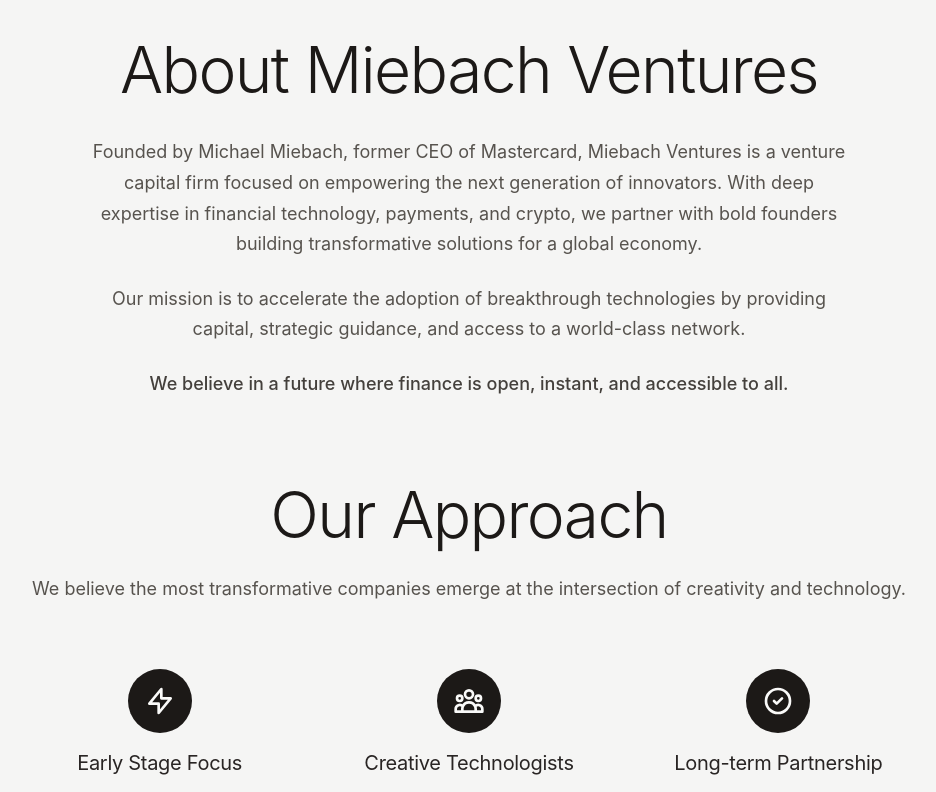
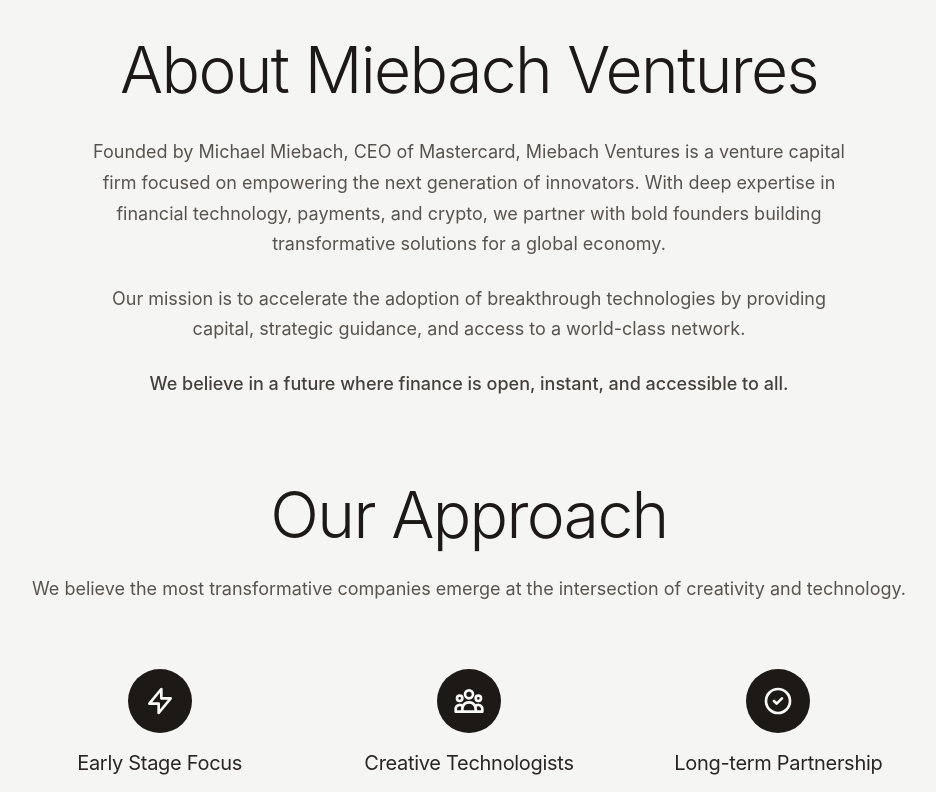
Before and after one commit to kevitlam/http-localhost-3001-, a React (Create React App) app: page / in a window 1280 px wide. Shown: the part 1100-1892 px from the top of the page, without its empty margins (171-1107 px from the left). Built offline with nearby package versions, Linux system fonts and the light colour scheme.

Commit message:
Update team member backgrounds to reflect current positions

```diff
--- a/src/components/About.js
+++ b/src/components/About.js
@@ -11,7 +11,7 @@ const About = () => {
             <h2 className="text-display mb-8">About Miebach Ventures</h2>
             <div className="max-w-3xl mx-auto">
               <p className="text-body-large mb-6">
-                Founded by Michael Miebach, former CEO of Mastercard, Miebach Ventures is a venture capital firm
+                Founded by Michael Miebach, CEO of Mastercard, Miebach Ventures is a venture capital firm
                 focused on empowering the next generation of innovators. With deep expertise in financial technology,
                 payments, and crypto, we partner with bold founders building transformative solutions for a global economy.
               </p>
--- a/src/components/Team.js
+++ b/src/components/Team.js
@@ -5,7 +5,7 @@ const Team = () => {
     {
       name: "Michael Miebach",
       role: "Founder & Managing Partner",
-      background: "Former CEO of Mastercard",
+      background: "CEO of Mastercard",
       expertise: "Fintech, Payments, Global Strategy"
     },
     {
@@ -17,25 +17,25 @@ const Team = () => {
     {
       name: "David Rodriguez",
       role: "Principal",
-      background: "Former Goldman Sachs VP",
+      background: "Goldman Sachs",
       expertise: "Financial Markets, Due Diligence"
     },
     {
       name: "Emily Zhang",
       role: "Investment Director",
-      background: "Former Sequoia Capital Associate",
+      background: "Sequoia Capital",
       expertise: "Early-stage Investing, Portfolio"
     },
     {
       name: "James Thompson",
       role: "Head of Legal",
-      background: "Former Coinbase General Counsel",
+      background: "Coinbase General Counsel",
       expertise: "Crypto Law, Regulatory Compliance"
     },
     {
       name: "Lisa Patel",
       role: "Head of Operations",
-      background: "Former Andreessen Horowitz COO",
+      background: "Andreessen Horowitz COO",
       expertise: "Fund Operations, Portfolio Support"
     }
   ];
```
